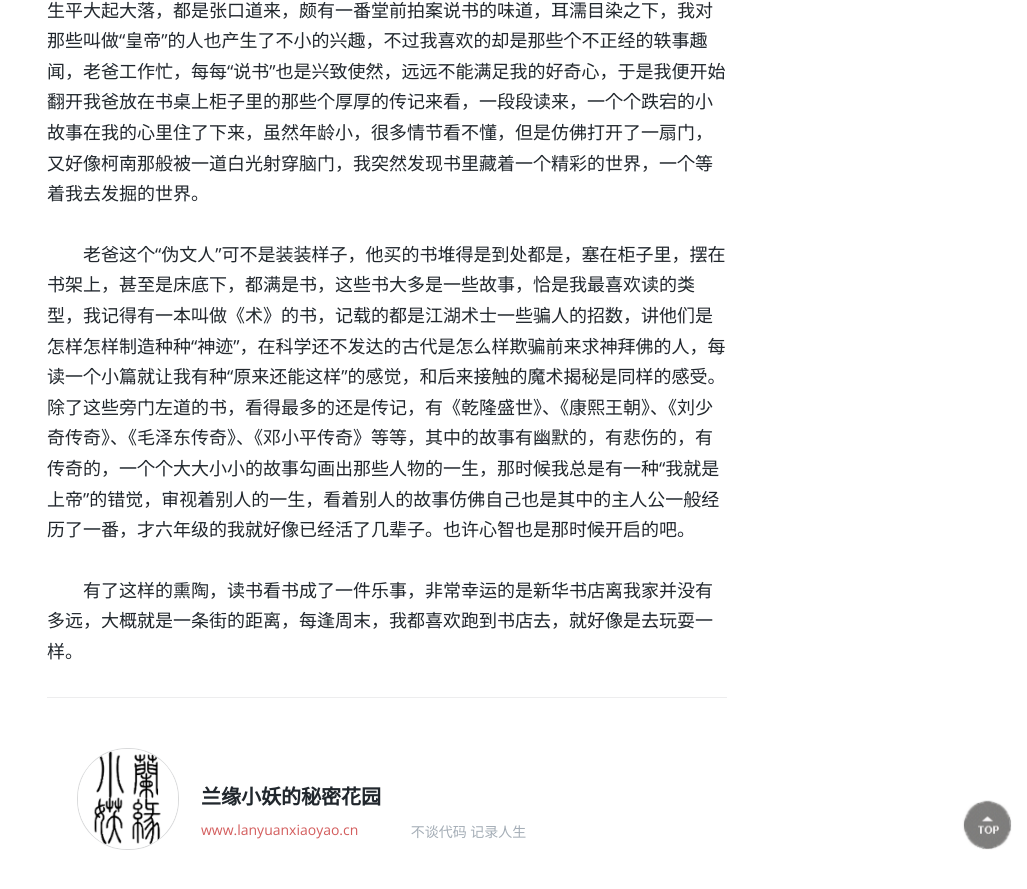
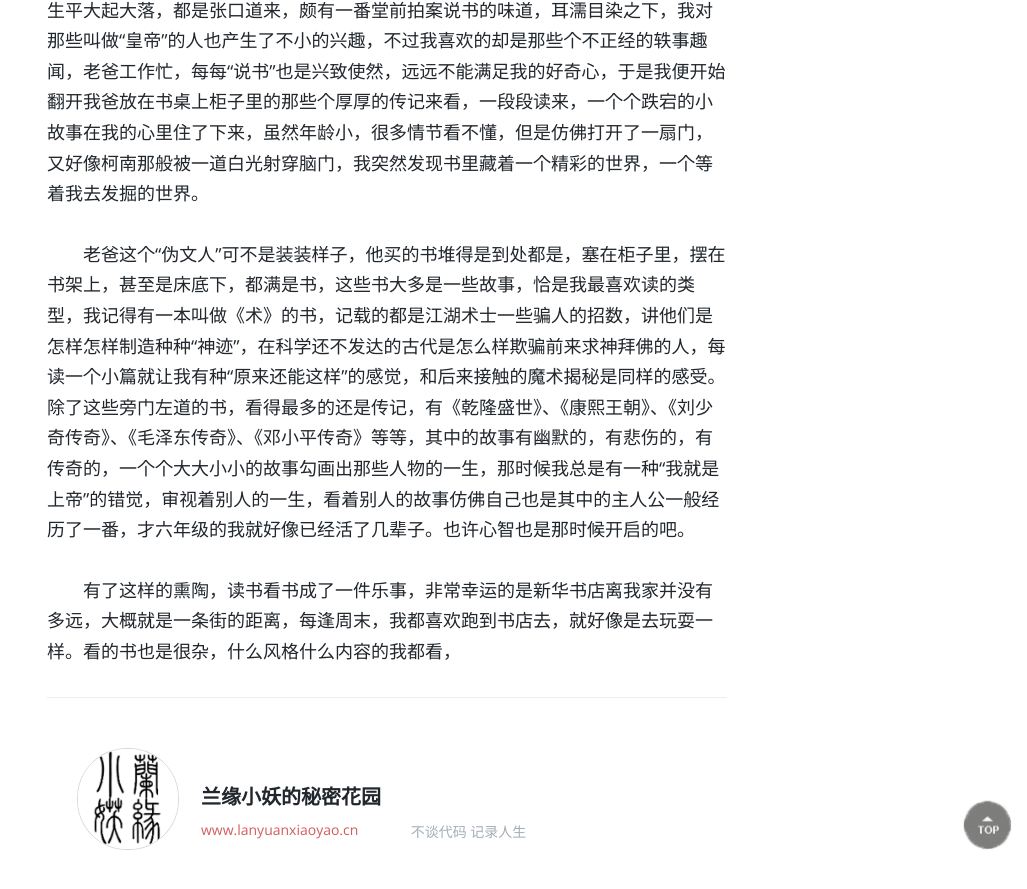
Before and after one commit to lanyuanxiaoyao/lanyuanxiaoyao.github.io, a Jekyll site: the page built from _posts/2016-01-30-book_store.markdown, in a window 1280 px wide and 900 px high, scrolled down 2007 px. Shown: the top 889 px of the window, without its empty margins (253-1280 px from the left). Built offline with Jekyll 4.4.1, drawn with Linux system fonts in a browser that asks for light colours; comment, search, counter and statistics services are not loaded.

Commit message:
2016.2.2

```diff
--- a/_posts/2016-01-30-book_store.markdown
+++ b/_posts/2016-01-30-book_store.markdown
@@ -16,4 +16,4 @@ tag: 生活
 
 　　老爸这个“伪文人”可不是装装样子，他买的书堆得是到处都是，塞在柜子里，摆在书架上，甚至是床底下，都满是书，这些书大多是一些故事，恰是我最喜欢读的类型，我记得有一本叫做《术》的书，记载的都是江湖术士一些骗人的招数，讲他们是怎样怎样制造种种“神迹”，在科学还不发达的古代是怎么样欺骗前来求神拜佛的人，每读一个小篇就让我有种“原来还能这样”的感觉，和后来接触的魔术揭秘是同样的感受。除了这些旁门左道的书，看得最多的还是传记，有《乾隆盛世》、《康熙王朝》、《刘少奇传奇》、《毛泽东传奇》、《邓小平传奇》等等，其中的故事有幽默的，有悲伤的，有传奇的，一个个大大小小的故事勾画出那些人物的一生，那时候我总是有一种“我就是上帝”的错觉，审视着别人的一生，看着别人的故事仿佛自己也是其中的主人公一般经历了一番，才六年级的我就好像已经活了几辈子。也许心智也是那时候开启的吧。
 
-　　有了这样的熏陶，读书看书成了一件乐事，非常幸运的是新华书店离我家并没有多远，大概就是一条街的距离，每逢周末，我都喜欢跑到书店去，就好像是去玩耍一样。
+　　有了这样的熏陶，读书看书成了一件乐事，非常幸运的是新华书店离我家并没有多远，大概就是一条街的距离，每逢周末，我都喜欢跑到书店去，就好像是去玩耍一样。看的书也是很杂，什么风格什么内容的我都看，
```
Also changed, not shown: c_about.markdown (line endings or trailing spaces).
